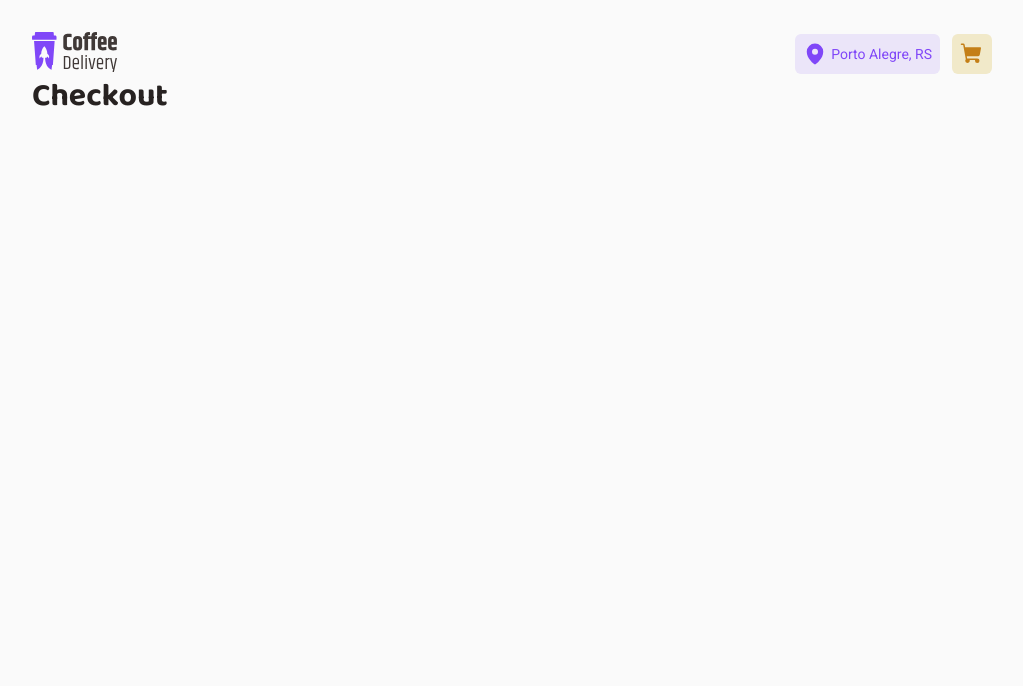
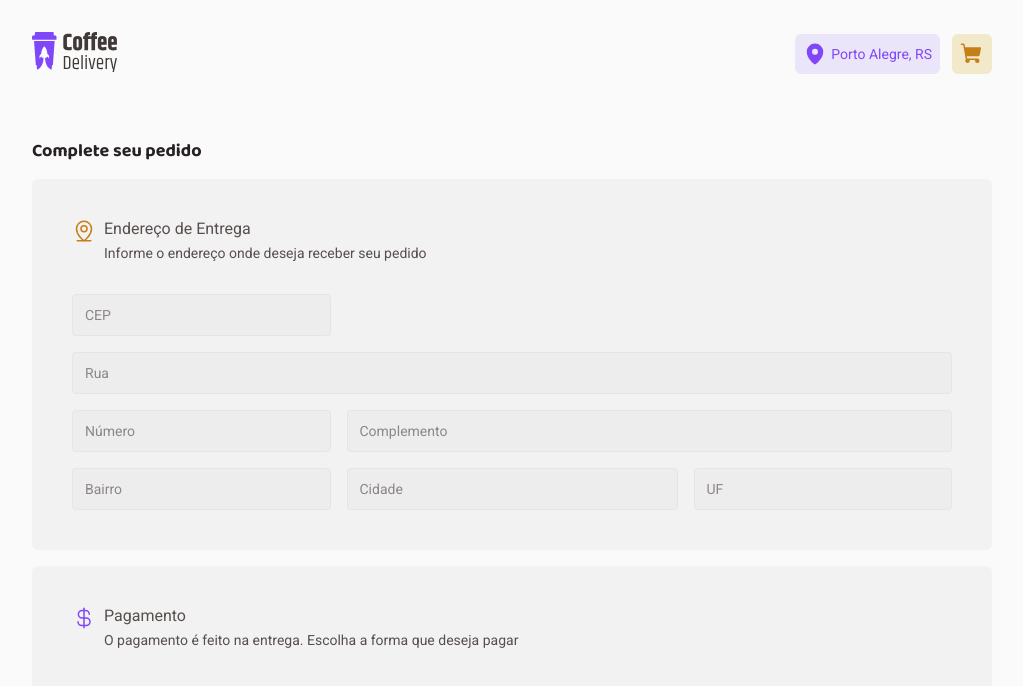
Before and after one commit to gabifrancamr/coffeDelivery, a React (Vite) app: page /checkout in a window 1280 px wide. Shown: the top 686 px of the page, without its empty margins (128-1151 px from the left). Built offline with nearby package versions, Linux system fonts and the light colour scheme; the HTML template or start-up script is replaced by a standard one.

Commit message:
estilização da página checkout, área de endereço e área de pagamento

```diff
--- a/src/pages/Checkout/index.tsx
+++ b/src/pages/Checkout/index.tsx
@@ -1,3 +1,60 @@
+import { CurrencyDollar, MapPinLine } from 'phosphor-react'
+import {
+  Address,
+  AddressAndPayment,
+  CheckoutArea,
+  CompleteOrderArea,
+  InputArea,
+  MapIcon,
+  MoneyIcon,
+  Payment,
+  Title,
+} from './styles'
+
 export function Checkout() {
-  return <h1>Checkout</h1>
+  return (
+    <CheckoutArea>
+      <CompleteOrderArea>
+        <h1>Complete seu pedido</h1>
+        <AddressAndPayment>
+          <Title>
+            <MapIcon>
+              <MapPinLine size={24} />
+            </MapIcon>
+            <div>
+              <h2>Endereço de Entrega</h2>
+              <span>Informe o endereço onde deseja receber seu pedido</span>
+            </div>
+          </Title>
+          <InputArea>
+            <input type="number" className="cep" placeholder="CEP" />
+            <input type="text" className="rua" placeholder="Rua" />
+            <input type="number" className="num" placeholder="Número" />
+            <input
+              type="text"
+              className="complemento"
+              placeholder="Complemento"
+            />
+            <input type="text" className="bairro" placeholder="Bairro" />
+            <input type="text" className="cidade" placeholder="Cidade" />
+            <input type="text" className="uf" placeholder="UF" />
+          </InputArea>
+        </AddressAndPayment>
+
+        <AddressAndPayment>
+          <Title>
+            <MoneyIcon>
+              <CurrencyDollar size={24}/>
+            </MoneyIcon>
+            <div>
+              <h2>Pagamento</h2>
+              <span>
+                O pagamento é feito na entrega. Escolha a forma que deseja pagar
+              </span>
+            </div>
+          </Title>
+        </AddressAndPayment>
+      </CompleteOrderArea>
+    </CheckoutArea>
+  )
 }
--- /dev/null
+++ b/src/pages/Checkout/styles.ts
@@ -0,0 +1,91 @@
+import styled from 'styled-components'
+
+export const CheckoutArea = styled.div`
+  margin-top: 4rem;
+`
+
+export const CompleteOrderArea = styled.div`
+  h1 {
+    font-size: 1.125rem;
+  }
+`
+
+export const AddressAndPayment = styled.div`
+  margin-top: 1rem;
+  background-color: ${(props) => props.theme['base-card']};
+  padding: 2.5rem;
+  border-radius: 6px;
+`
+
+export const Title = styled.div`
+  display: flex;
+  gap: 0.5rem;
+  margin-bottom: 2rem;
+
+  h2 {
+    font-weight: normal;
+    font-size: 1rem;
+    margin-bottom: 0.3rem;
+  }
+
+  span {
+    font-size: 0.875rem;
+  }
+`
+
+export const MapIcon = styled.div`
+  color: ${(props) => props.theme['yellow-dark']};
+`
+export const InputArea = styled.div`
+  display: grid;
+  grid-gap: 1rem;
+  grid-template-areas:
+    'cep . . .'
+    'rua rua rua rua'
+    'num complemento complemento complemento'
+    'bairro cidade cidade uf';
+
+  input {
+    padding: 0.75rem;
+    border-radius: 4px;
+    background-color: ${(props) => props.theme['base-input']};
+    border: 1px solid ${(props) => props.theme['base-button']};
+    font-size: 0.875rem;
+
+    &::placeholder {
+      color: ${(props) => props.theme['base-label']};
+    }
+  }
+
+  .cep {
+    grid-area: cep;
+  }
+
+  .rua {
+    grid-area: rua;
+  }
+
+  .num {
+    grid-area: num;
+  }
+
+  .complemento {
+    grid-area: complemento;
+  }
+
+  .bairro {
+    grid-area: bairro;
+  }
+
+  .cidade {
+    grid-area: cidade;
+  }
+
+  .uf {
+    grid-area: uf;
+  }
+`
+
+export const MoneyIcon = styled.div`
+  color: ${(props) => props.theme.purple};
+`
```
